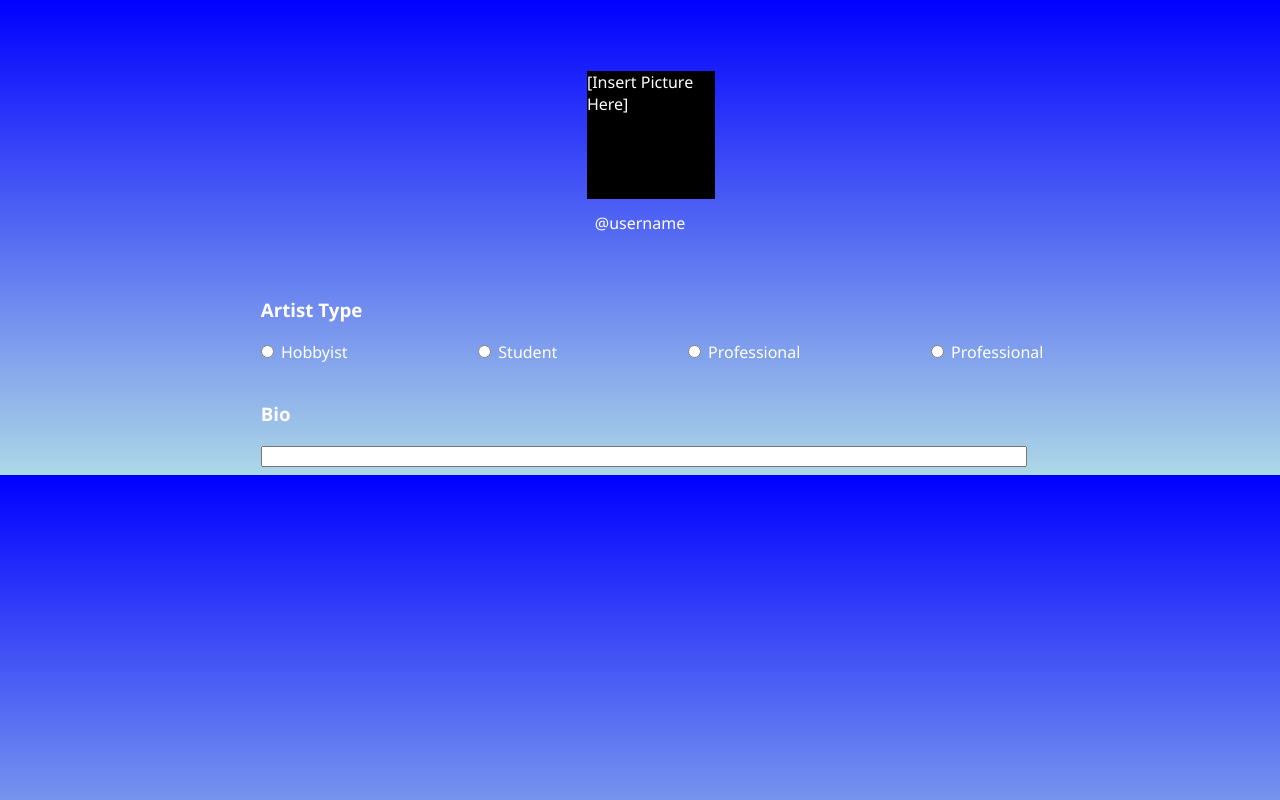
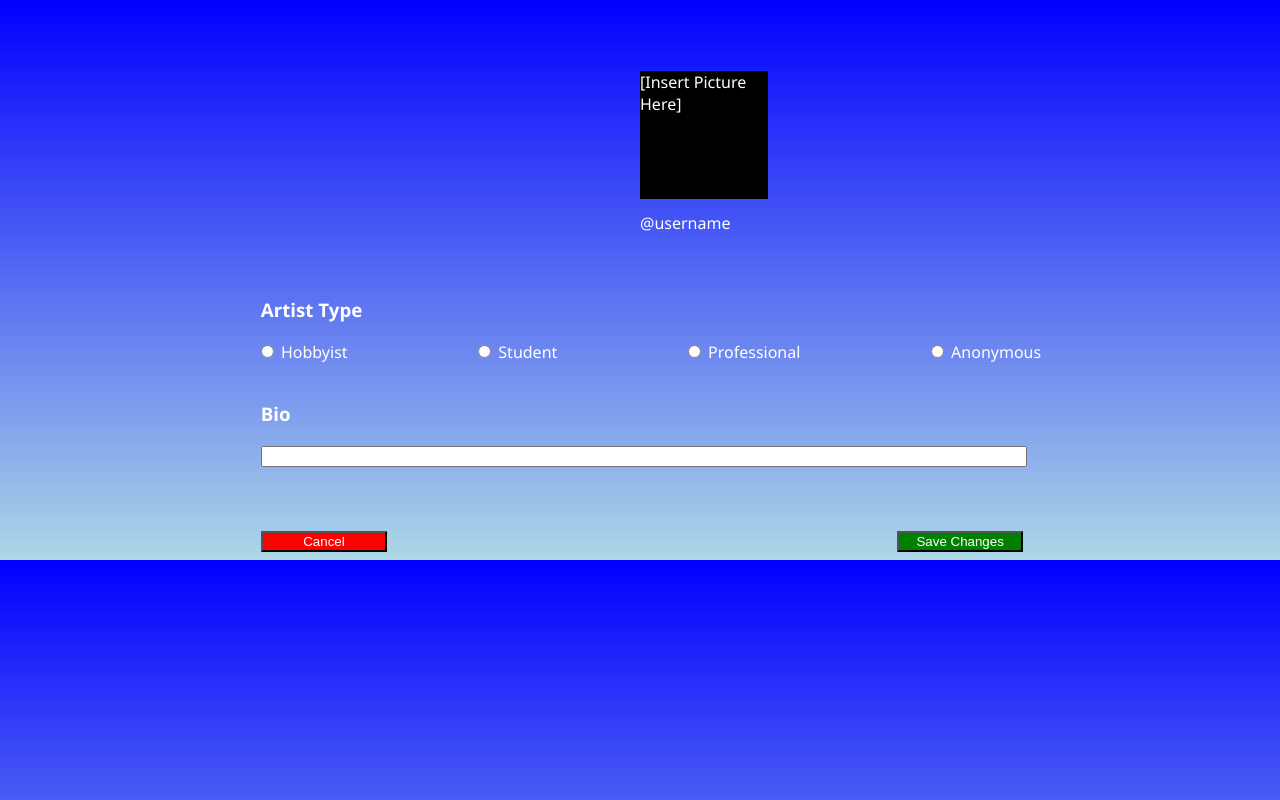
Before and after one commit to JosephCanning/CS422-GR5, a plain HTML site: page profile_edit.html in a window 1280 px wide. Drawn offline with Linux system fonts and the light colour scheme.

Commit message:
Update profile_edit.html

```diff
--- a/profile_edit.html
+++ b/profile_edit.html
@@ -25,12 +25,12 @@
     <body>
 
         <div class = "row" id = "editPicRow">
-            <div class = "column" id = "editPic" style = "margin-left: 45.80%; width: 128px; height: 128px; background-color: black;">
+            <div class = "column" id = "editPic" style = "margin-left: 50%; width: 128px; height: 128px; background-color: black;">
                 [Insert Picture Here]
             </div>
         </div>
 
-        <div class = "row" id = "userName" style = "text-align: center; margin-top: 1%;">@username</div>
+        <div class = "row" id = "userName" style = "margin-left: 50%; margin-top: 1%;">@username</div>
 
         <div class = "row">
             <h3 style = "margin-left: 20%; margin-top: 5%;">Artist Type</h3>
@@ -47,7 +47,7 @@
             <label for = "Professional">Professional</label>
 
             <input type = "radio" id = "Anonymous" name = "type" value = "Anonymous" style = "margin-left: 10%;">
-            <label for = "Anonymous">Professional</label>
+            <label for = "Anonymous">Anonymous</label>
         </div>
 
         <div class = "row">
@@ -59,7 +59,8 @@
         </div>
 
         <div class = "row" id = "changeBtnHeader">
-
+            <button id = "cancelBtn" style = "width: 10%; margin-left: 20%; margin-top: 5%; color: white; background-color: red;">Cancel</button>
+            <button id = "saveBtn" style = "width: 10%; margin-left: 40%; margin-top: 5%; color: white; background-color: green;">Save Changes</button>
         </div>
 
     </body>
```
